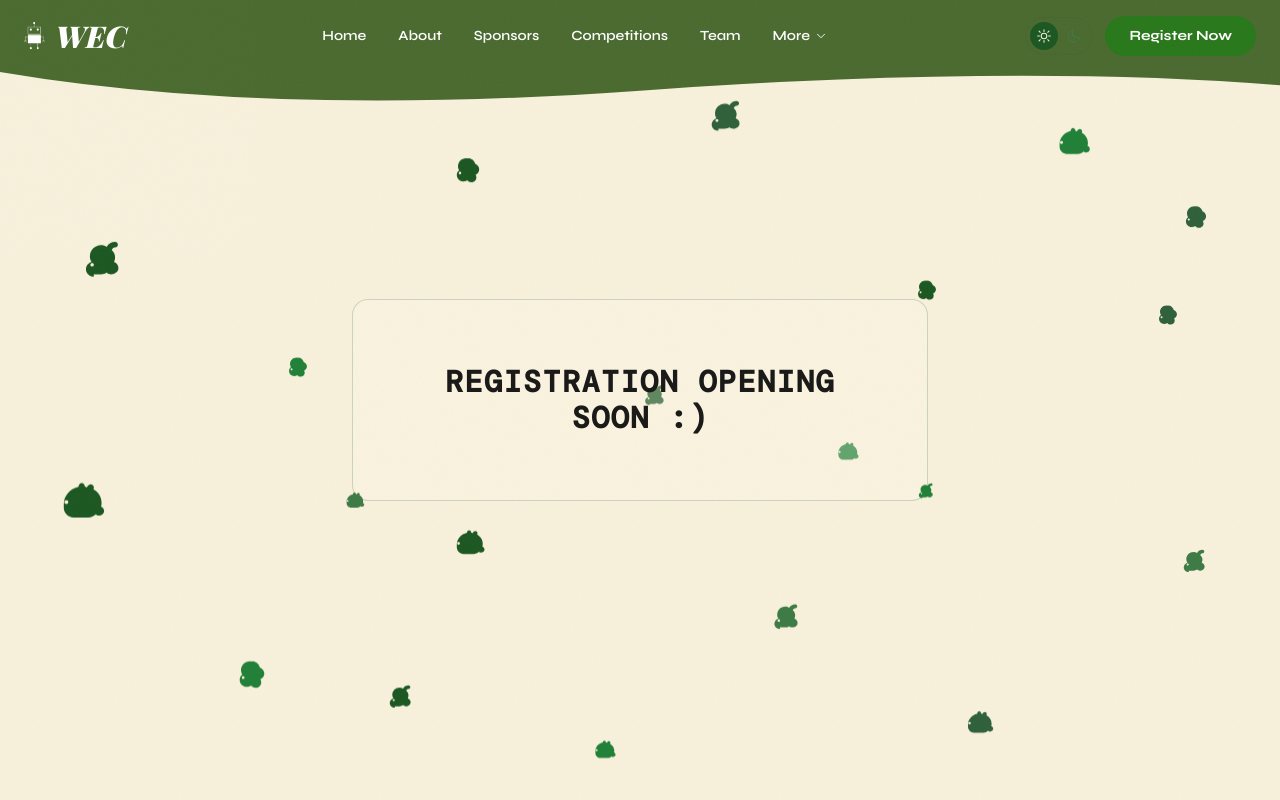
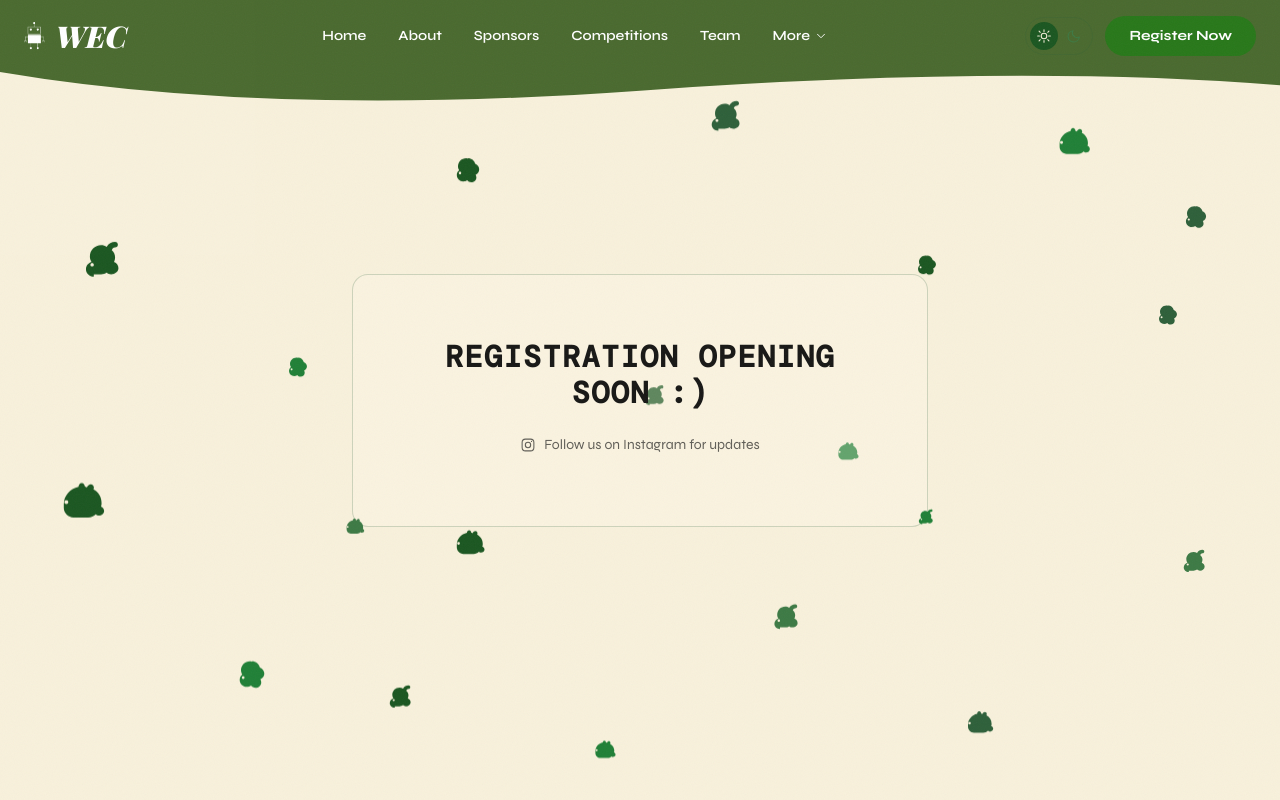
Before and after one commit to Anomaly-E-E/WEC, a React (Vite) app: page /register in a window 1280 px wide. Shown: the top 800 px of the page. Built offline with nearby package versions, Linux system fonts and the light colour scheme; a web font is replaced by a local one.

Commit message:
Add Instagram follow link to registration page card

```diff
--- a/src/pages/RegistrationComingSoon.tsx
+++ b/src/pages/RegistrationComingSoon.tsx
@@ -1,4 +1,5 @@
 import DinosaurDoodle from '../components/DinosaurDoodle';
+import Icon from '../components/Icon';
 
 interface FloatingDino {
   variant: 'long-neck' | 'stego' | 'round';
@@ -75,6 +76,16 @@ export default function RegistrationComingSoon() {
         <h1 className="font-mono text-cream text-2xl md:text-3xl font-bold tracking-wider uppercase">
           Registration Opening Soon :)
         </h1>
+
+        <a
+          href="https://www.instagram.com/ues_wec/"
+          target="_blank"
+          rel="noopener noreferrer"
+          className="mt-6 inline-flex items-center gap-2 text-cream-dim hover:text-sunlight transition-colors text-sm font-sans"
+        >
+          <Icon name="instagram" className="w-4 h-4" />
+          Follow us on Instagram for updates
+        </a>
       </div>
     </section>
   );
```
